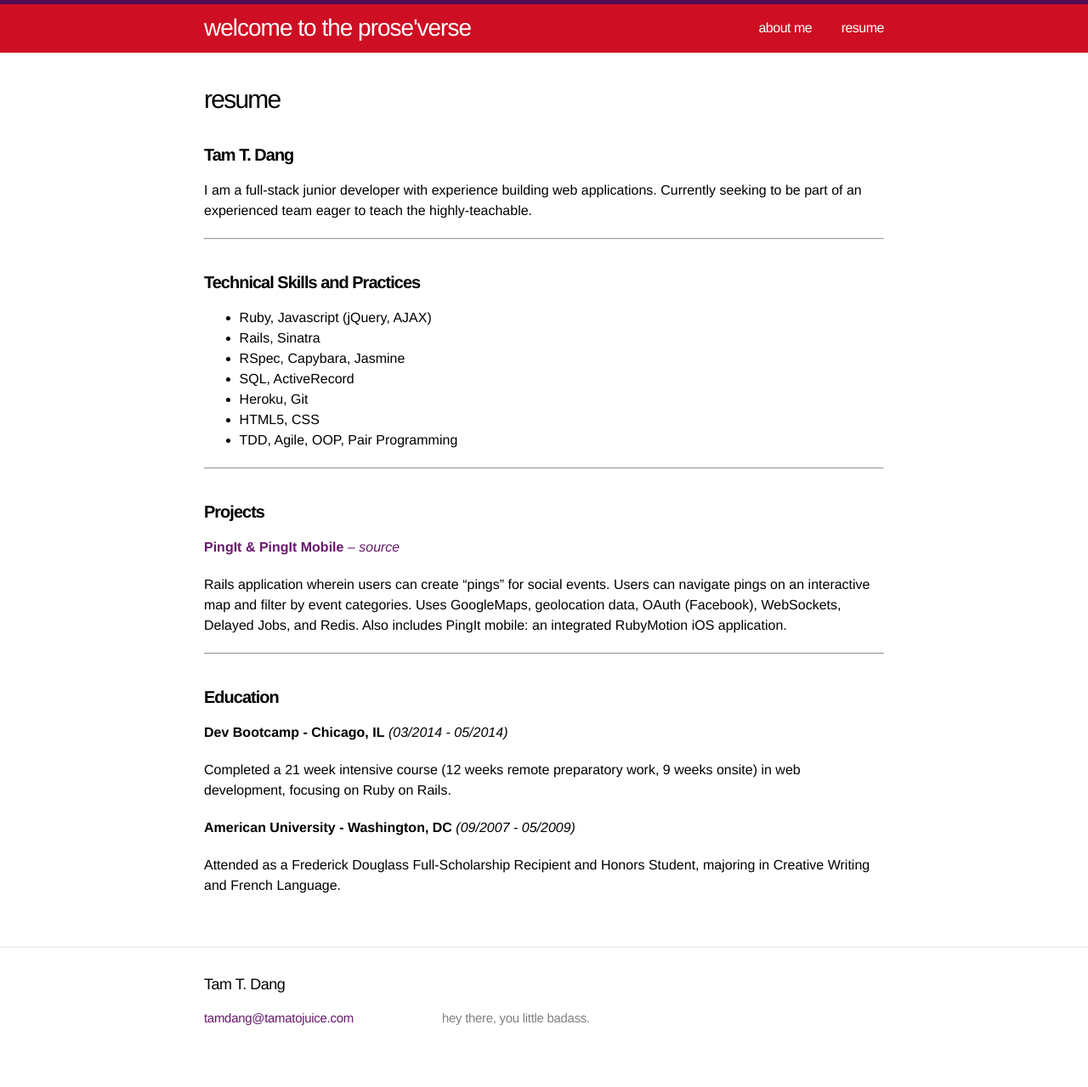
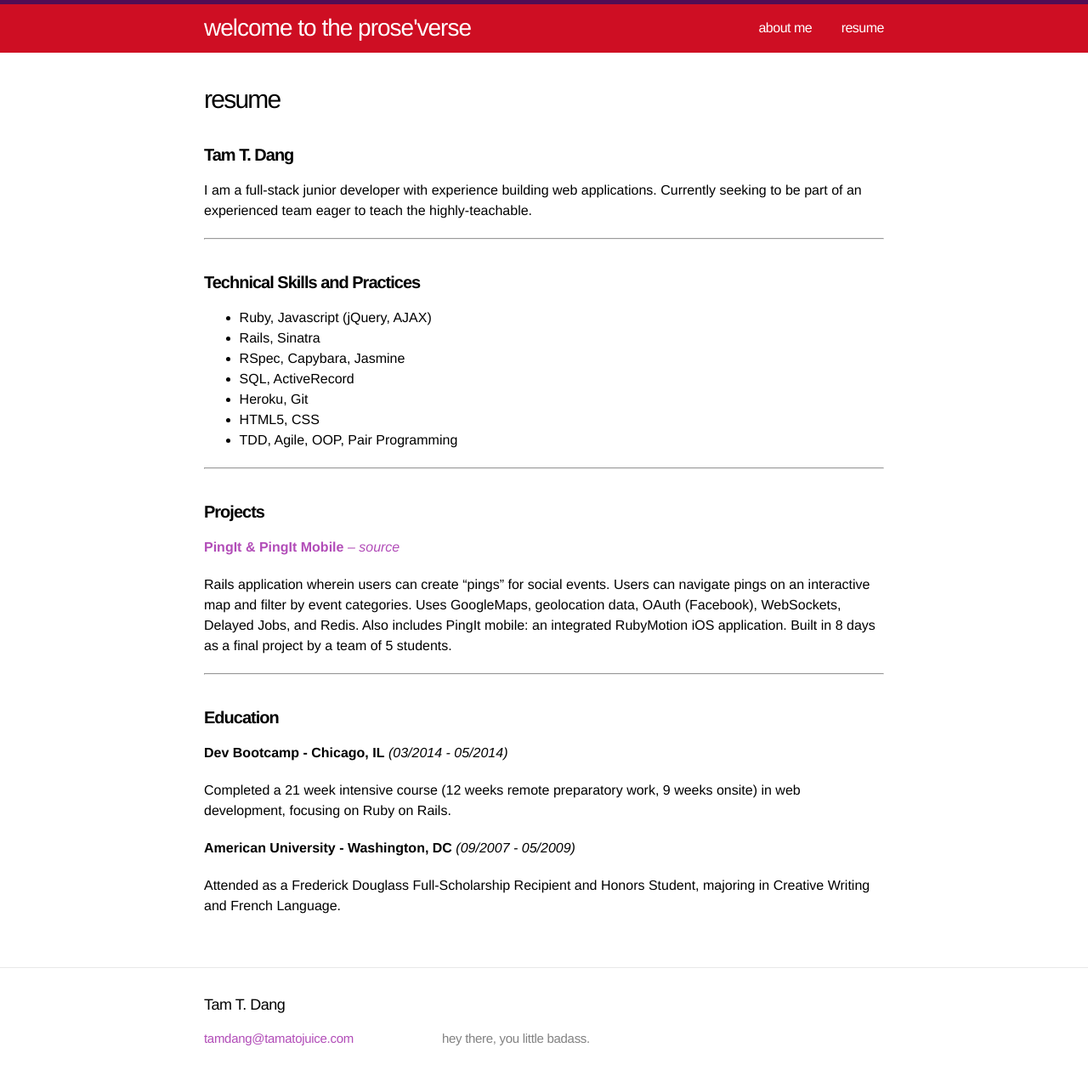
Before and after one commit to teedang19/teedang19.github.io, a Jekyll site: the page built from resume.md, in a window 1280 px wide. Shown: the whole page at 85% size. Built offline with Jekyll 4.4.1, drawn with Linux system fonts in a browser that asks for light colours; before the commit the page ends 1255 px from its top, so only the background shows below that.

Commit message:
css, resume OK

```diff
--- a/css/main.css
+++ b/css/main.css
@@ -18,8 +18,8 @@ body {
 
 h1, h2, h3, h4, h5, h6 { font-size: 100%; font-weight: 400; }
 
-a         { color: #69186E; text-decoration: none; }
-a:hover   { color: #BF5C99; }
+a         { color: #B24DB8; text-decoration: none; }
+a:hover   { color: #1F7ED1; }
 
 /* Utility */
 
--- a/resume.md
+++ b/resume.md
@@ -30,7 +30,7 @@ I am a full-stack junior developer with experience building web applications. Cu
 Rails application wherein users can create “pings” for social events. Users can navigate
 pings on an interactive map and filter by event categories. Uses GoogleMaps, geolocation
 data, OAuth (Facebook), WebSockets, Delayed Jobs, and Redis. Also includes PingIt
-mobile: an integrated RubyMotion iOS application.
+mobile: an integrated RubyMotion iOS application.  Built in 8 days as a final project by a team of 5 students.
 
 ***
 
```
